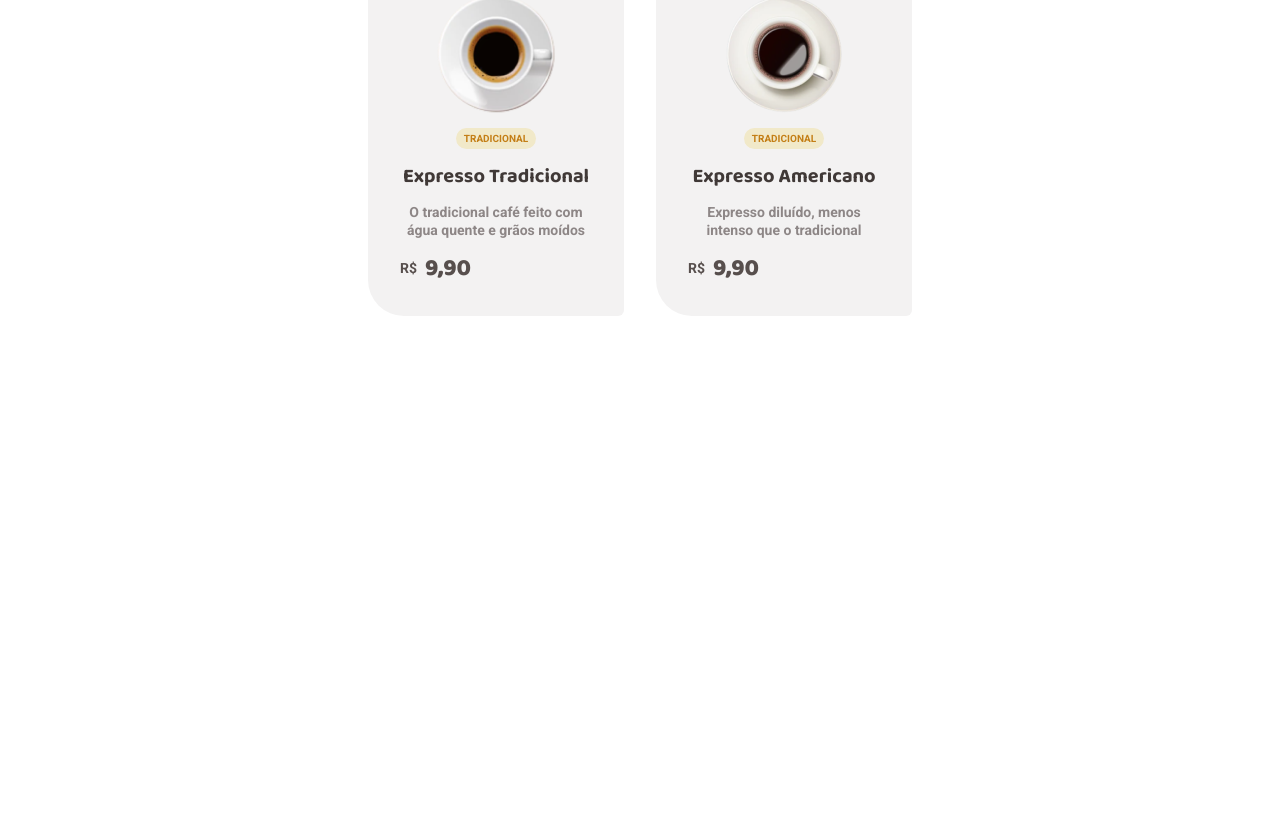
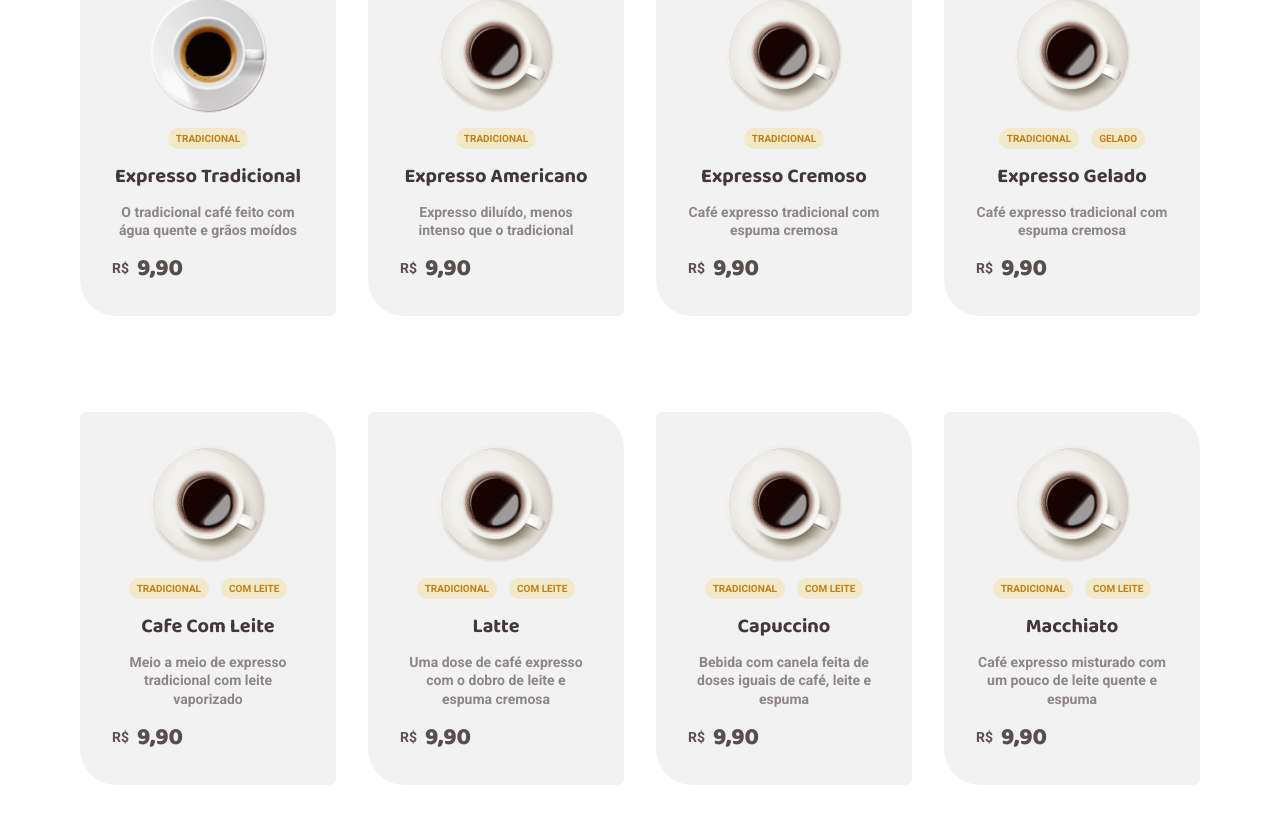
Before and after one commit to thiagomartns/coffee-delivery-ts, a React (Vite) app: page / in a window 1280 px wide. Shown: the part 740-1564 px from the top of the page. Before the commit the page ends 1144 px from the top, so only its background shows below. Built offline with nearby package versions, Linux system fonts and the light colour scheme; the HTML template or start-up script is replaced by a standard one.

Commit message:
Feat: Add more items to coffeeList

```diff
--- a/src/pages/Home/components/CoffeeList/index.tsx
+++ b/src/pages/Home/components/CoffeeList/index.tsx
@@ -1,11 +1,23 @@
+
 import { CoffeListContainer, CoffeListContent } from "./styles"
 import ExpTradicional from '/assets/img/Coffee.png'
 import ExpAmericano from '/assets/img/ExpressoAmericano.png'
 
-const CoffeeListItems = [
+interface CoffeeListProps {
+  id: number;
+  tags: string | string[];
+  img: string;
+  info: string;
+  title: string;
+  price: number;
+}
+
+const CoffeeListItems: CoffeeListProps[] = [
+  // falta acertar as imagens e adicionar mais alguns cafés
+  // depois alocar os objetos em um Database, local ou tentar fb
   {
     id: 1,
-    tag: 'tradicional',
+    tags: 'tradicional',
     img: ExpTradicional,
     info: 'O tradicional café feito com água quente e grãos moídos',
     title: 'expresso tradicional',
@@ -13,12 +25,61 @@ const CoffeeListItems = [
   },
   {
     id: 2,
-    tag: 'tradicional',
+    tags: 'tradicional',
     img: ExpAmericano,
     info: 'Expresso diluído, menos intenso que o tradicional',
     title: 'expresso americano',
     price: 9.9
   },
+  {
+    id: 3,
+    tags: 'tradicional',
+    img: ExpAmericano,
+    info: 'Café expresso tradicional com espuma cremosa',
+    title: 'expresso cremoso',
+    price: 9.9
+  },
+  {
+    id: 4,
+    tags: ['tradicional', 'gelado'],
+    img: ExpAmericano,
+    info: 'Café expresso tradicional com espuma cremosa',
+    title: 'expresso gelado',
+    price: 9.9
+  },
+  {
+    id: 5,
+    tags: ['tradicional', 'com leite'],
+    img: ExpAmericano,
+    info: 'Meio a meio de expresso tradicional com leite vaporizado',
+    title: 'cafe com leite',
+    price: 9.9
+  },
+  {
+    id: 6,
+    tags: ['tradicional', 'com leite'],
+    img: ExpAmericano,
+    info: 'Uma dose de café expresso com o dobro de leite e espuma cremosa',
+    title: 'latte',
+    price: 9.9
+  },
+  {
+    id: 7,
+    tags: ['tradicional', 'com leite'],
+    img: ExpAmericano,
+    info: 'Bebida com canela feita de doses iguais de café, leite e espuma',
+    title: 'capuccino',
+    price: 9.9
+  },
+  {
+    id: 8,
+    tags: ['tradicional', 'com leite'],
+    img: ExpAmericano,
+    info: 'Café expresso misturado com um pouco de leite quente e espuma',
+    title: 'macchiato',
+    price: 9.9
+  },
+
 ]
 
 export const CoffeList = () => {
@@ -27,10 +88,20 @@ export const CoffeList = () => {
       <h1>Nossos Cafés</h1>
       <CoffeListContent>
         {CoffeeListItems.map((coffee) => (
-          <div className="card">
+          <div key={coffee.id} className="card">
             <img src={coffee.img} alt="" />
-            <div className="badge">
-              <h3>{coffee.tag}</h3>
+            <div className="badgeContainer">
+              {Array.isArray(coffee.tags) ? (
+                coffee.tags.map((tag) => (
+                  <div key={tag} className="badge">
+                    <h3>{tag}</h3>
+                  </div>
+                ))
+              ) : (
+                <div className="badge">
+                  <h3>{coffee.tags}</h3>
+                </div>
+              )}
             </div>
             <h2>{coffee.title}</h2>
             <p>{coffee.info}</p>
--- a/src/pages/Home/components/CoffeeList/styles.ts
+++ b/src/pages/Home/components/CoffeeList/styles.ts
@@ -15,6 +15,7 @@ export const CoffeListContent = styled.div`
   align-items: center;
   justify-content: center;
   gap: 2rem;
+  flex-wrap: wrap;
 
   .card {
     background-color: ${props => props.theme.colors["base-card"]};
@@ -27,13 +28,16 @@ export const CoffeListContent = styled.div`
     margin: 2rem 0;
     padding: 2rem;
     gap: .875rem;
-    /* min-height: 310px; */
     min-width: 256px;
 
+    .badgeContainer {
+      display: flex;
+      gap: .75rem;
       .badge {
         background-color: ${props => props.theme.colors["yellow-light"]};
         padding: 4px 8px;
         border-radius: 100px;
+        display: flex;
 
         h3 {
           color: ${props => props.theme.colors["yellow-dark"]};
@@ -41,6 +45,8 @@ export const CoffeListContent = styled.div`
           text-transform: uppercase;
         }
       }
+    }
+
 
     h2 {
       font: ${props => props.theme.typography["baloo-title-s"]};
```
Lines whose indentation alone changed are shown as unchanged.
